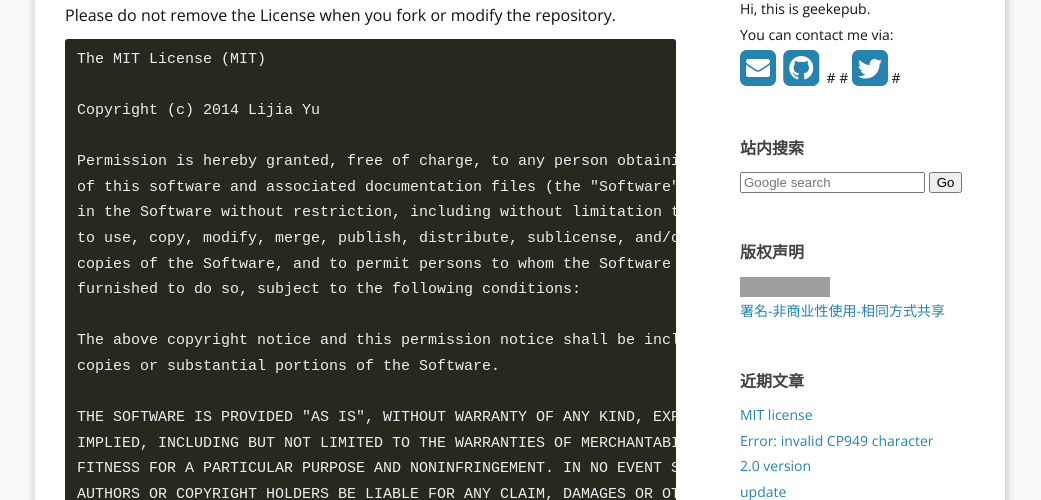
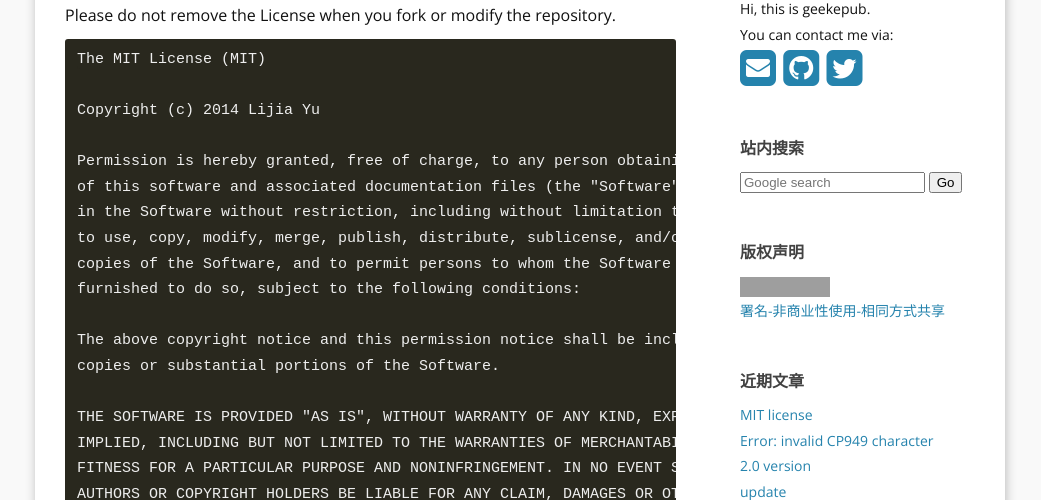
Before and after one commit to geekepub/geekepub.github.io, a Jekyll site: the page built from index.html, in a window 1280 px wide and 900 px high, cut to the strip 400-900 px from the top of the window. Shown: the whole strip, without its empty margins (120-1161 px from the left). Built offline with Jekyll 4.4.1, drawn with Linux system fonts in a browser that asks for light colours; nearby versions of some CDN libraries; the list of posts is cut into pages by our own code; grey boxes are pictures that could not be loaded.

Commit message:
Update Aboutme.html

```diff
--- a/_includes/Aboutme.html
+++ b/_includes/Aboutme.html
@@ -14,9 +14,9 @@
   {% if site.github_username != empty %}
   <a href="https://github.com/{{site.github_username}}" title="GithubID: {{site.github_username}}"><i class="fa fa-github-square fa-3x"></i></a>&nbsp;
   {% endif %}
-#  {% if site.twitter_username != empty %}
-#  <a href="https://twitter.com/{{site.twitter_username}}" title="TwitterID: {{site.twitter_username}}"><i class="fa fa-twitter-square fa-3x"></i></a>
-#  {% endif %}
+  {% if site.twitter_username != empty %}
+  <a href="https://twitter.com/{{site.twitter_username}}" title="TwitterID: {{site.twitter_username}}"><i class="fa fa-twitter-square fa-3x"></i></a>
+  {% endif %}
 
   {% endif %}
 
```
